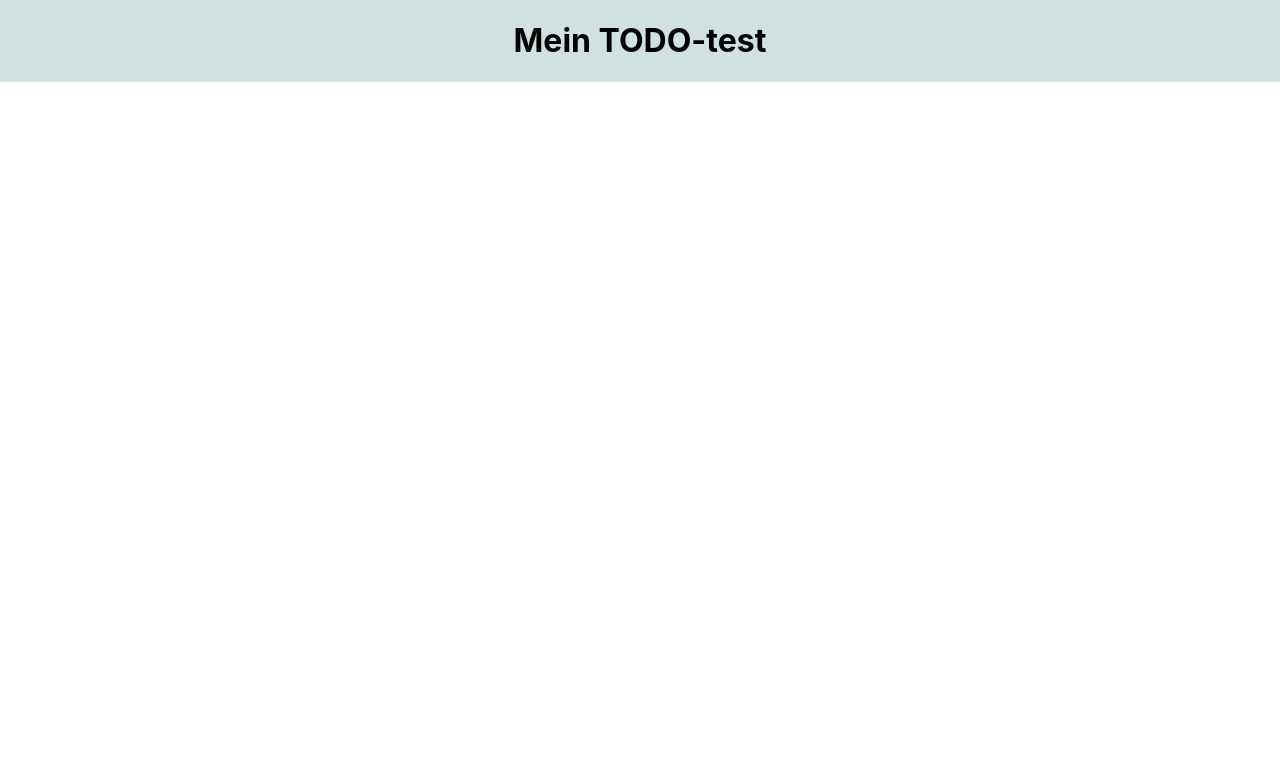
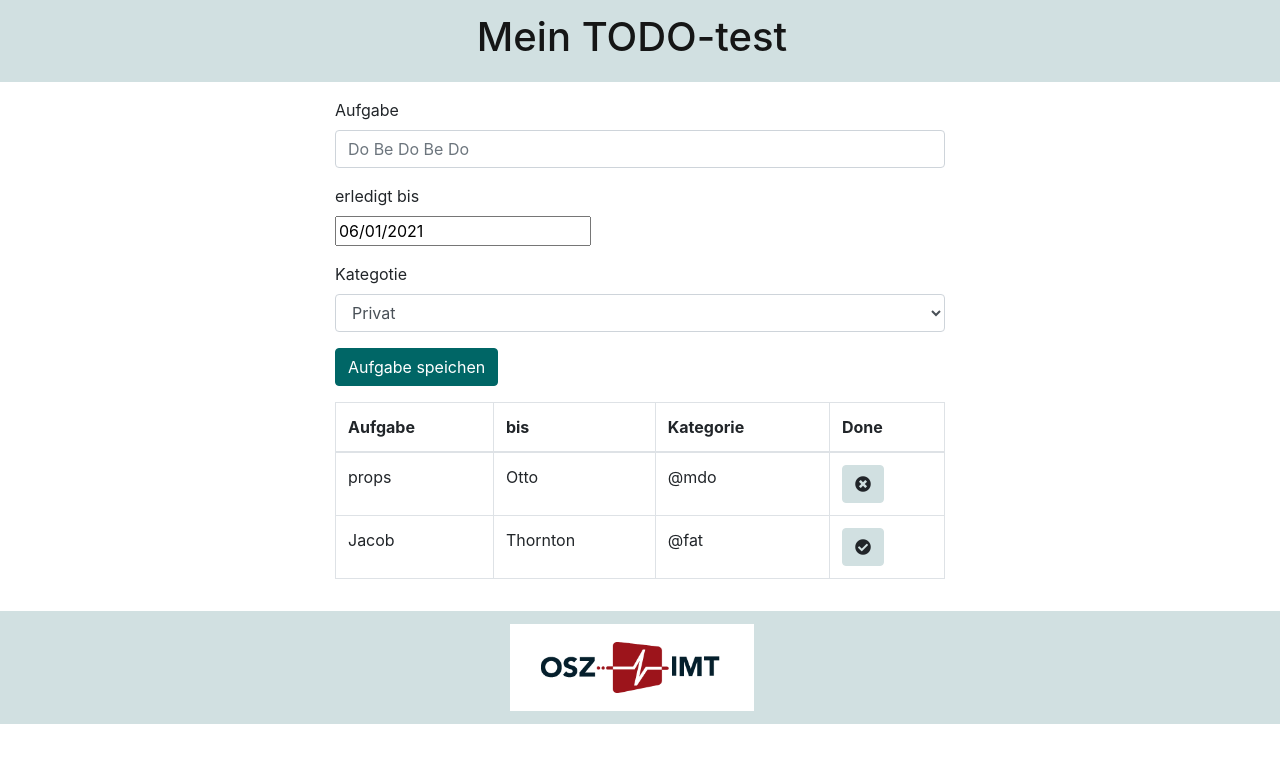
Before and after one commit to PhuongAnhNhu/taskplanung, a React (Create React App) app: page / in a window 1280 px wide. Shown: the top 762 px of the page. Built offline with nearby package versions, Linux system fonts and the light colour scheme.

Commit message:
Formular ansicht

```diff
--- a/src/App.js
+++ b/src/App.js
@@ -1,10 +1,20 @@
-import './App.scss';
-import Header from './component/Header/Header';
+import { Button } from "react-bootstrap";
+import Foot from "./component/Foot/Foot";
+import Formular from "./component/Form/Formular";
+import Header from "./component/Header/Header";
+import TaskList from "./component/TaskList/TaskList";
 
 function App() {
   return (
     <div className="App">
       <Header />
+      <main className="py-3">
+        <Formular />
+        <TaskList />
+      </main>
+      <footer>
+        <Foot />
+      </footer>
     </div>
   );
 }
--- /dev/null
+++ b/src/component/Foot/Foot.js
@@ -0,0 +1,20 @@
+import React from "react";
+import { Container, Image, Navbar, Col, Row } from "react-bootstrap";
+
+const Foot = () => {
+  return (
+    <Navbar bg="primary">
+      <Container className="justify-content-center">
+        <Navbar.Brand>
+          <Row className="justify-content-center">
+            <Col xs={8}>
+              <Image src="/assets/logo.png" fluid />
+            </Col>
+          </Row>
+        </Navbar.Brand>
+      </Container>
+    </Navbar>
+  );
+};
+
+export default Foot;
--- /dev/null
+++ b/src/component/Form/Formular.js
@@ -0,0 +1,47 @@
+import React, { useState } from "react";
+import { Button, Col, Container, Form, Row } from "react-bootstrap";
+import DatePicker from "react-datepicker";
+import "react-datepicker/dist/react-datepicker.css";
+
+const Formular = () => {
+  const [startDate, setStartDate] = useState(new Date());
+  return (
+    <div>
+      <Container fluid>
+        <Row className="justify-content-md-center">
+          <Col xs={12} md={6}>
+            <Form>
+              <Form.Group>
+                <Form.Label>Aufgabe</Form.Label>
+                <Form.Control type="text" placeholder="Do Be Do Be Do" />
+              </Form.Group>
+
+              <Form.Group>
+                <Form.Label>erledigt bis</Form.Label>
+                <Form.Group>
+                  <DatePicker
+                    selected={startDate}
+                    onChange={(date) => setStartDate(date)}
+                  />
+                </Form.Group>
+              </Form.Group>
+
+              <Form.Group controlId="exampleForm.ControlSelect1">
+                <Form.Label>Kategotie</Form.Label>
+                <Form.Control as="select">
+                  <option>Privat</option>
+                  <option>Arbeit</option>
+                  <option>Schule</option>
+                </Form.Control>
+              </Form.Group>
+
+              <Button variant="secondary">Aufgabe speichen</Button>
+            </Form>
+          </Col>
+        </Row>
+      </Container>
+    </div>
+  );
+};
+
+export default Formular;
--- a/src/component/Header/Header.js
+++ b/src/component/Header/Header.js
@@ -1,12 +1,15 @@
 import React from "react";
-import { Badge, Row } from "react-bootstrap";
-import "./Header.scss";
+import { Container, Navbar } from "react-bootstrap";
 
 const Header = () => {
   return (
-    <div className="title">
-      <h1>Mein TODO-test</h1>
-    </div>
+    <Navbar bg="primary">
+      <Container className="justify-content-center">
+        <Navbar.Brand>
+          <h1>Mein TODO-test</h1>
+        </Navbar.Brand>
+      </Container>
+    </Navbar>
   );
 };
 
--- a/src/component/Header/Header.scss
+++ /dev/null
@@ -1,6 +0,0 @@
-@import "../../assets/style/variable.scss";
-.title {
-  display: flex;
-  justify-content: center;
-  background-color: $backgroundcolor;
-}
--- /dev/null
+++ b/src/component/TaskList/TaskList.js
@@ -0,0 +1,47 @@
+import React from "react";
+import { Table, Col, Row, Container, Button } from "react-bootstrap";
+
+const TaskList = (props) => {
+  return (
+    <Container fluid className="mt-3">
+      <Row className="justify-content-md-center">
+        <Col xs={12} md={6}>
+          <Table bordered hover size="lg">
+            <thead>
+              <tr>
+                <th>Aufgabe</th>
+                <th>bis</th>
+                <th>Kategorie</th>
+                <th>Done</th>
+              </tr>
+            </thead>
+            <tbody>
+              <tr>
+                <td>props</td>
+                <td>Otto</td>
+                <td>@mdo</td>
+                <td>
+                  <Button>
+                    <i class="fas fa-times-circle"></i>
+                  </Button>
+                </td>
+              </tr>
+              <tr>
+                <td>Jacob</td>
+                <td>Thornton</td>
+                <td>@fat</td>
+                <td>
+                  <Button>
+                    <i class="fas fa-check-circle"></i>
+                  </Button>
+                </td>
+              </tr>
+            </tbody>
+          </Table>
+        </Col>
+      </Row>
+    </Container>
+  );
+};
+
+export default TaskList;
--- a/src/index.js
+++ b/src/index.js
@@ -3,6 +3,7 @@ import ReactDOM from 'react-dom';
 import './index.css';
 import App from './App';
 import reportWebVitals from './reportWebVitals';
+import './assets/style/theme.scss'
 
 
 ReactDOM.render(
```
Also changed, not shown: public/assets/logo.png (added), src/App.scss (deleted).
